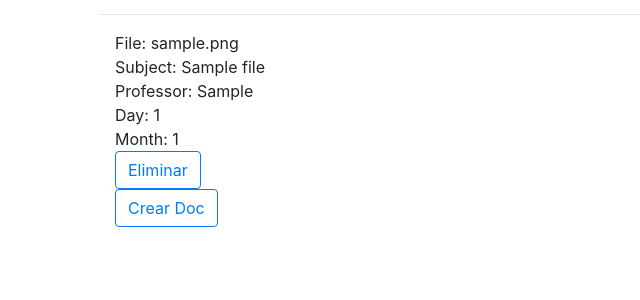
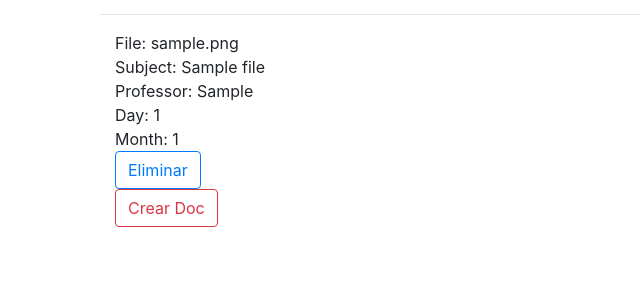
Before and after one commit to victe19/TNA, a Django app: template mysite/templates/file_list.html in a window 1280 px wide. Shown: the part 202-502 px from the top of the page, without its empty margins (0-640 px from the left). Run offline with Django 3.2, Linux system fonts and the light colour scheme; the template is opened without the code that fills it: values that come from a table or form of the project are taken from there, others are empty; tables that the repository leaves empty hold one stand-in row (values such as "Sample post"); parts of the project's set-up code (start-up, migrations or seed data) failed here and were passed over; some libraries are stand-ins or nearby versions.

Commit message:
button vermell

```diff
--- a/mysite/templates/file_list.html
+++ b/mysite/templates/file_list.html
@@ -15,16 +15,16 @@
                 <div style="display: inline-block;" class="col">
 
                         <td>
-                            <form method="post" action="{% url 'delete_file' file.pk %}">
+                            <form style="width: 10%;" method="post" action="{% url 'delete_file' file.pk %}">
                                 {% csrf_token %}
                                 <button title="Delete File" type="submit" class="btn btn-outline-primary "> Eliminar
                                 </button>
                             </form>
                         </td>
                         <td class="ml-5">
-                            <form method="get" action="{% url 'start' file.pk %}">
+                            <form style="width: 10%;" method="get" action="{% url 'start' file.pk %}">
                                 {% csrf_token %}
-                                <button title="Get the transcribed file" type="submit" class="btn btn-outline-primary">Crear Doc
+                                <button title="Get the transcribed file" type="submit" class="btn  btn-outline-danger">Crear Doc
                                 </button>
                             </form>
                         </td>
```
